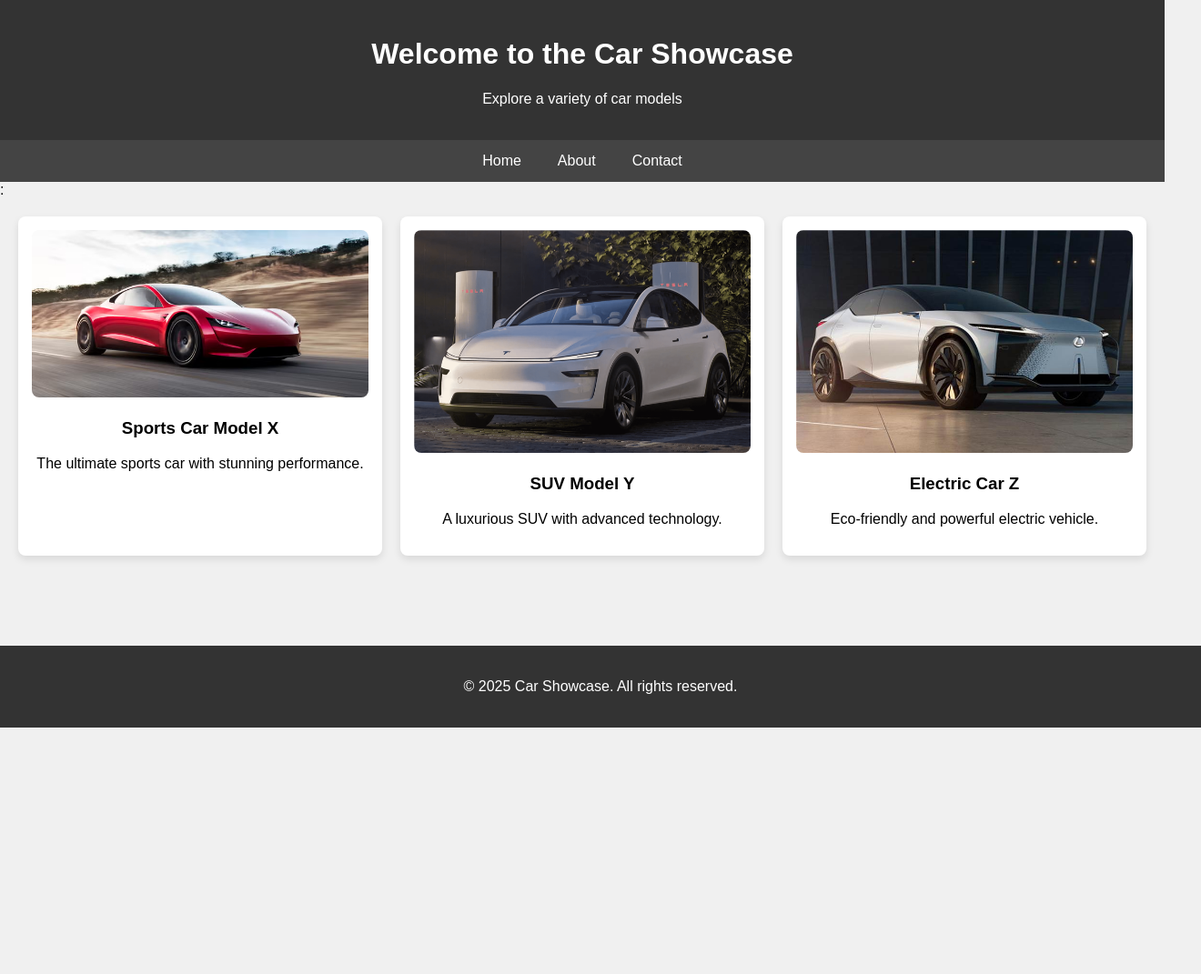
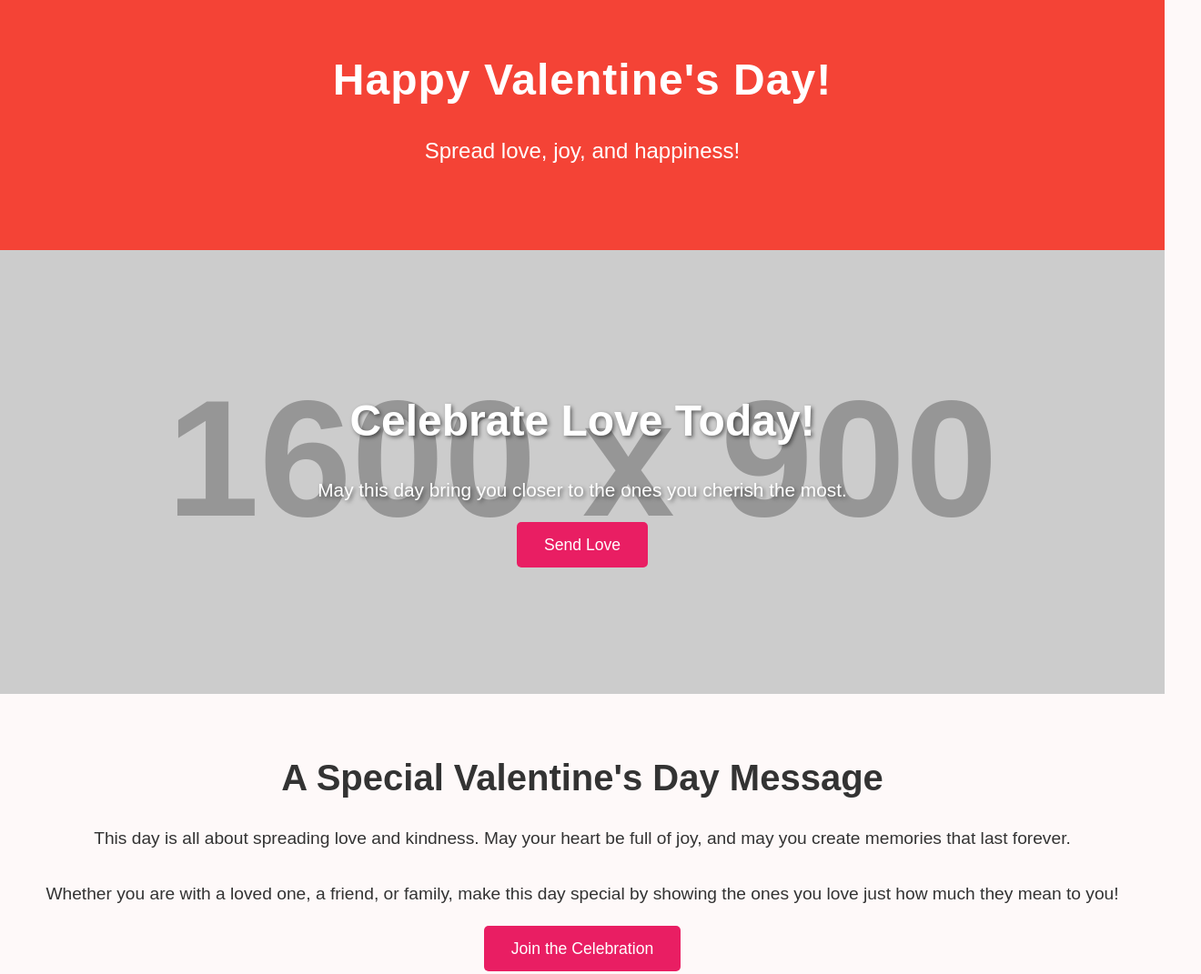
Before and after one commit to MaheshBabu224/def, a plain HTML site: page index.html in a window 1280 px wide. Shown: the top 1071 px of the page at 91% size, 1320 px wide, since content can reach past the window. Before the commit the page ends 800 px from the top, so only its background shows below. Drawn offline with Linux system fonts and the light colour scheme; placeholder pictures from the web are drawn by us.

Commit message:
Update index.html

```diff
--- a/index.html
+++ b/index.html
@@ -3,98 +3,164 @@
 <head>
     <meta charset="UTF-8">
     <meta name="viewport" content="width=device-width, initial-scale=1.0">
-    <title>Car Showcase</title>
+    <title>Happy Valentine's Day</title>
     <style>
-        body {
-            font-family: Arial, sans-serif;
+        * {
             margin: 0;
             padding: 0;
-            background-color: #f0f0f0;
+            box-sizing: border-box;
         }
+
+        body {
+            font-family: 'Arial', sans-serif;
+            background-color: #fef9f9;
+            color: #333;
+            line-height: 1.6;
+        }
+
         header {
-            background-color: #333;
+            background: #f44336;
             color: white;
-            padding: 20px;
+            padding: 50px 0;
+            text-align: center;
+            box-shadow: 0 4px 6px rgba(0, 0, 0, 0.1);
+        }
+
+        header h1 {
+            font-size: 3em;
+            margin-bottom: 20px;
+            letter-spacing: 1px;
+        }
+
+        header p {
+            font-size: 1.5em;
+            margin-bottom: 40px;
+            font-weight: 300;
+        }
+
+        .hero {
+            background: url('https://via.placeholder.com/1600x900?text=Happy+Valentine%27s+Day') no-repeat center center/cover;
+            color: white;
+            text-align: center;
+            padding: 150px 20px;
+            background-size: cover;
+            background-position: center;
+        }
+
+        .hero h2 {
+            font-size: 3em;
+            margin-bottom: 20px;
+            text-shadow: 2px 2px 4px rgba(0, 0, 0, 0.5);
+        }
+
+        .hero p {
+            font-size: 1.3em;
+            margin-bottom: 30px;
+            font-weight: 300;
+            text-shadow: 2px 2px 4px rgba(0, 0, 0, 0.5);
+        }
+
+        .cta-button {
+            background-color: #e91e63;
+            color: white;
+            padding: 15px 30px;
+            font-size: 1.1em;
+            text-decoration: none;
+            border-radius: 5px;
+            transition: background-color 0.3s;
+        }
+
+        .cta-button:hover {
+            background-color: #d81b60;
+        }
+
+        .content-section {
+            padding: 60px 20px;
             text-align: center;
         }
-        nav {
-            display: flex;
-            justify-content: center;
-            background-color: #444;
+
+        .content-section:nth-child(even) {
+            background-color: #f4f4f4;
         }
-        nav a {
-            color: white;
-            padding: 14px 20px;
-            text-decoration: none;
-            text-align: center;
+
+        .content-section h2 {
+            font-size: 2.5em;
+            margin-bottom: 20px;
         }
-        nav a:hover {
-            background-color: #ddd;
-            color: black;
+
+        .content-section p {
+            font-size: 1.2em;
+            margin-bottom: 30px;
         }
-        .main-content {
-            display: grid;
-            grid-template-columns: repeat(3, 1fr);
-            gap: 20px;
-            padding: 20px;
-        }
-        .car-item {
-            background-color: white;
-            border-radius: 8px;
-            box-shadow: 0 4px 8px rgba(0, 0, 0, 0.1);
-            padding: 15px;
-            text-align: center;
-        }
-        .car-item img {
-            width: 100%;
-            height: auto;
-            border-radius: 8px;
-        }
-        footer {
-            background-color: #333;
+
+        .footer {
+            background-color: #f44336;
             color: white;
             text-align: center;
             padding: 20px;
-            position: absolute;
-            width: 100%;
-            bottom: 0;
+        }
+
+        .footer p {
+            font-size: 1.1em;
+        }
+
+        @media (max-width: 768px) {
+            header h1 {
+                font-size: 2.2em;
+            }
+
+            header p {
+                font-size: 1.2em;
+            }
+
+            .hero h2 {
+                font-size: 2.5em;
+            }
+
+            .hero p {
+                font-size: 1.1em;
+            }
+
+            .content-section h2 {
+                font-size: 2em;
+            }
         }
     </style>
 </head>
 <body>
 
 <header>
-    <h1>Welcome to the Car Showcase</h1>
-    <p>Explore a variety of car models</p>
+    <h1>Happy Valentine's Day!</h1>
+    <p>Spread love, joy, and happiness!</p>
 </header>
 
-<nav>
-    <a href="#">Home</a>
-    <a href="#">About</a>
-    <a href="#">Contact</a>
-</nav>
-
-
-:<section class="main-content">
-    <div class="car-item">
-        <img src="./sports.avif" alt="Car 1">
-        <h3>Sports Car Model X</h3>
-        <p>The ultimate sports car with stunning performance.</p>
-    </div>
-    <div class="car-item">
-        <img src="suv.png" alt="Car 2">
-        <h3>SUV Model Y</h3>
-        <p>A luxurious SUV with advanced technology.</p>
-    </div>
-    <div class="car-item">
-        <img src="electric.jpg" alt="Car 3">
-        <h3>Electric Car Z</h3>
-        <p>Eco-friendly and powerful electric vehicle.</p>
-    </div>
+<section class="hero">
+    <h2>Celebrate Love Today!</h2>
+    <p>May this day bring you closer to the ones you cherish the most.</p>
+    <a href="#love-message" class="cta-button">Send Love</a>
 </section>
 
-<footer>
-    <p>&copy; 2025 Car Showcase. All rights reserved.</p>
+<section class="content-section" id="love-message">
+    <h2>A Special Valentine's Day Message</h2>
+    <p>This day is all about spreading love and kindness. May your heart be full of joy, and may you create memories that last forever.</p>
+    <p>Whether you are with a loved one, a friend, or family, make this day special by showing the ones you love just how much they mean to you!</p>
+    <a href="#footer" class="cta-button">Join the Celebration</a>
+</section>
+
+<section class="content-section">
+    <h2>Why Valentine's Day?</h2>
+    <p>Valentine's Day is more than just flowers and chocolates. It’s a reminder to show love, kindness, and affection to those who matter most in your life.</p>
+    <p>We believe love can change the world, one person at a time. Let this day be the start of something beautiful!</p>
+</section>
+
+<section class="content-section" style="background-color: #ffebee;">
+    <h2>Make Every Day Valentine's Day</h2>
+    <p>True love isn’t limited to just one day. Every day is an opportunity to show love and care. Let’s make the world a better place, full of kindness and understanding.</p>
+    <p>We hope you carry the spirit of Valentine’s Day with you every day of the year!</p>
+</section>
+
+<footer class="footer" id="footer">
+    <p>&copy; 2025 Love & Wishes | All Rights Reserved</p>
 </footer>
 
 </body>
```
